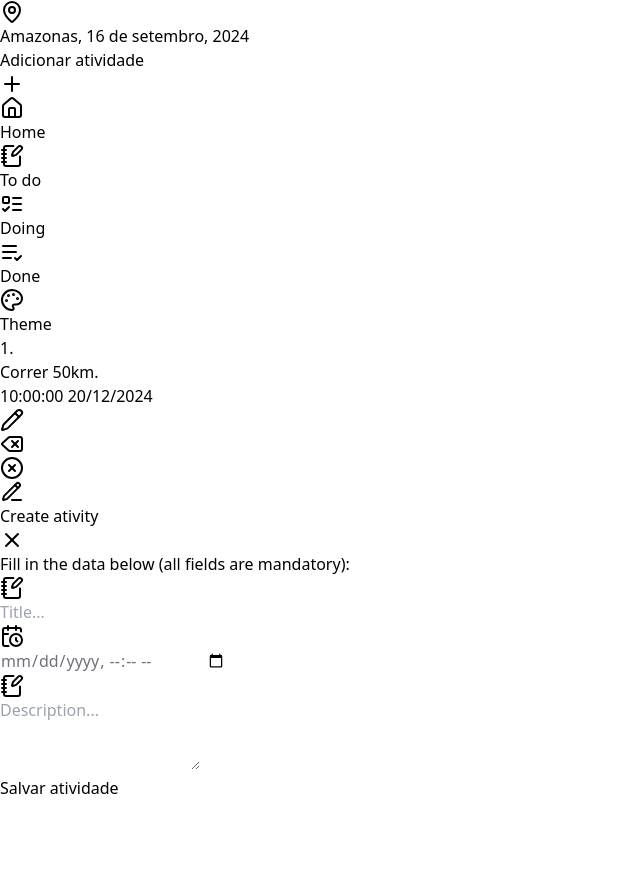
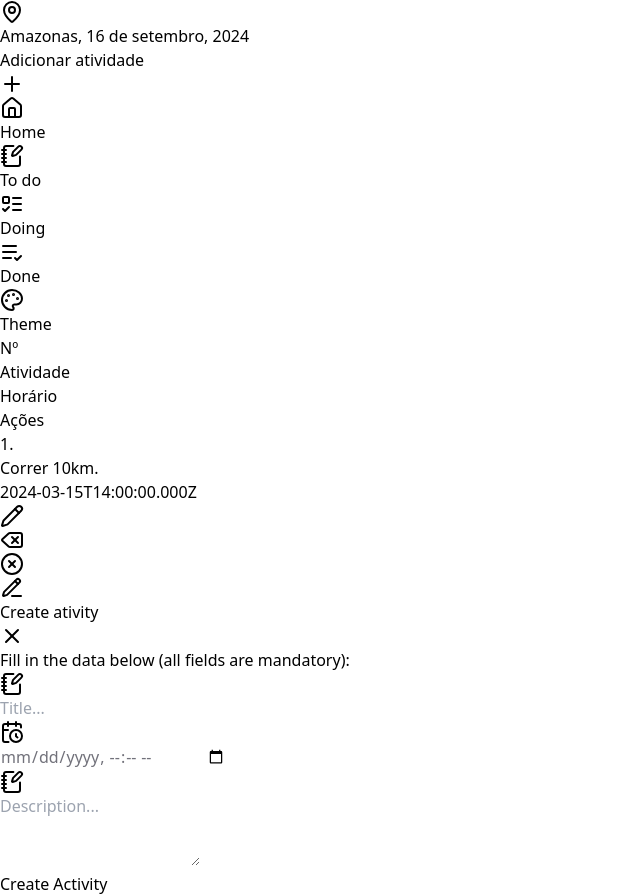
Before and after one commit to JacksonSants/todo-list-frontend, a React (Vite) app: page / in a window 1280 px wide. Both pictures are taken after a click on the button "Adicionar atividade". Shown: the whole page, without its empty margins (0-640 px from the left). Before the commit the page ends 800 px from the top, so only its background shows below. Built offline with nearby package versions, Linux system fonts and the light colour scheme.

Commit message:
cadastro de tarefa.

```diff
--- a/src/app.tsx
+++ b/src/app.tsx
@@ -1,8 +1,23 @@
-import { AtSign, CalendarClock, Circle, CircleX, Delete, Edit, Home, ListCheck, ListTodo, MapPin, NotebookPen, Palette, Pencil, PencilLine, Plus, User, X } from "lucide-react";
-import { useState } from "react";
+import { CalendarClock, CircleX, Delete, Home, ListCheck, ListTodo, MapPin, NotebookPen, Palette, Pencil, PencilLine, Plus, X } from "lucide-react";
+import { FormEvent, useState } from "react";
+
+interface Activity {
+  title?: string ;
+  datetime?: string;
+  description?: string;
+}
 
 export function App() {
   const [isCreateActivityModal, setIsCreateActivityModal] = useState(false);
+  const [isEditActivityModal, setIsEditActivityModal] = useState(false);
+  const [active,  setActive] = useState(true);
+  const [activities, setActivity] = useState<Activity[]>([
+    {
+      title: "Correr 10km.",
+      datetime: "2024-03-15T14:00:00.000Z",
+      description: "Correr 10km depois da universidade.",
+    },
+  ]);
 
   function createActivityModelOpen(){
     setIsCreateActivityModal(true);
@@ -13,6 +28,39 @@ export function App() {
 
   }
 
+  function editActivityModalOpen(){
+    setIsEditActivityModal(true);
+  }
+
+  function editActivityModalClose(){
+    setIsEditActivityModal(false);
+  }
+
+  function addNewActivity(event: FormEvent<HTMLFormElement>){
+    event.preventDefault();
+    const data = new FormData(event.currentTarget);
+    const title = data.get('title')?.toString();
+    const datetime = data.get('datetime')?.toString();
+    const description = data.get('description')?.toString();
+
+    const activity: Activity = {
+      title,
+      datetime,
+      description,
+    };
+
+    if (!title || !datetime || !description) {
+      return window.alert("Campos vázios. Preencha todos os campos.");
+    }
+
+    setActivity([
+      ...activities,
+      activity,
+    ]);
+
+    setIsCreateActivityModal(false);
+
+  }
 
   return (
   <div className="max-w-70 p-10 flex gap-10">
@@ -66,23 +114,45 @@ export function App() {
 
     </div>
 
-    <div className="w-full flex flex-col gap-10">
+    <div className="h-[85vh] w-full flex flex-col gap-5 overflow-auto">
 
-      <div className="w-full flex flex-col gap-4 h-32">
-        <div className="w-full bg-zinc-800 flex-1 rounded-xl flex items-center justify-between px-10">
+      <div className="w-full flex flex-col gap-4 h-10">
+        <div className="w-full flex-1 rounded-xl flex items-center justify-between px-10">
           <div className="w-full flex items-center justify-between gap-2">
+            <h1 className="text-zinc-100">Nº</h1>
+
+            <span className="text-zinc-100 flex-1">Atividade</span>
+
+            <div className="flex gap-60">
+              <div className="flex items-center gap-10">
+                <span className="text-zinc-100 flex items-center">Horário</span>
+              </div>
+
+              <div className="flex w-full items-center gap-10">
+                <span className="text-zinc-100 flex items-center">Ações</span>
+              </div>
+            </div>
+          </div>
+        </div>
+      </div>
+
+      <div className="w-full flex flex-col gap-4 h-20">
+        {activities.map(activity => (
+          <div className="w-full bg-zinc-800 flex-1 rounded-xl flex items-center justify-between px-10">
+          <div className="w-full flex items-center justify-between gap-2 h-20">
             <h1 className="text-zinc-100">1.</h1>
-            <span className="text-zinc-100 flex-1">Correr 50km.</span>
+            <span className="text-zinc-100 flex-1">{activity.title}</span>
             <div className="flex items-center gap-10">
-              <span className="text-zinc-100 flex items-center">10:00:00 20/12/2024</span>
+              <span className="text-zinc-100 flex items-center">{activity.datetime}</span>
                 <div className="flex items-center gap-5">
-                <Pencil className="size-10 text-zinc-100 text-xl rounded-md hover:bg-zinc-950 p-2"/>
+                <Pencil className="size-10 text-zinc-100 text-xl rounded-md hover:bg-zinc-950 p-2" onClick={editActivityModalOpen}/>
                 <Delete className="size-10 text-zinc-100 text-xl rounded-md hover:bg-zinc-950 p-2"/>
                 <CircleX className="size-10 text-zinc-100 text-xl rounded-md hover:bg-zinc-950 p-2"/>
               </div>
             </div>
           </div>
         </div>
+        ))}
       </div>
 
     </div>
@@ -91,11 +161,51 @@ export function App() {
         <div className="w-[640px rounded-xl py-5 px-6 bg-zinc-900 space-y-5">
           <div className="space-y-2">
             <div className="flex items-center justify-between gap-3">
-              <div className="flex items-center">
+              <div className="flex items-center gap-2">
                 <PencilLine  className="text-zin size-7 text-zinc-400"/>
                 <h2 className="text-lg font-semibold text-zinc-400">Create ativity</h2>
               </div>
               <X className="text-zinc-400 size-7 text-right" onClick={createActivityModelClose}/>
+            </div>
+            <p className="text-sm text-zinc-400">
+            Fill in the data below (all fields are mandatory):</p>
+          </div>
+          <form onSubmit={addNewActivity} className="space-y-3">
+            <div className="flex px-2 bg-zinc-950 border-l-zinc-800 rounded-lg items-center gap-2">
+              <NotebookPen className="size-5 text-zinc-400"/>
+              <input type="text" name="title" placeholder="Title..." className="bg-transparent text-lg text-zinc-100 placeholder:text-zinc-500 outline-none"/>
+            </div>
+
+            <div className="flex px-2 bg-zinc-950 border-l-zinc-800 rounded-lg items-center gap-2">
+              <CalendarClock className="size-5 text-zinc-400"/>
+              <input type="datetime-local" name="datetime" placeholder="End time......" className="bg-transparent flex-1 text-lg text-zinc-500 outline-none [color-scheme:dark]" style={{ color: '#71717A' }}
+  />
+            </div>
+
+            <div className="flex px-2 bg-zinc-950 border-l-zinc-800 rounded-lg gap-2">
+              <NotebookPen className="size-5 text-zinc-500"/>
+              <textarea placeholder="Description..." name="description" rows={3} className="bg-transparent flex-1 text-lg text-zinc-100 placeholder:text-zinc-500 outline-none resize-none" />
+            </div>
+
+            <button  type="submit" className="w-full justify-center bg-lime-300 text-lime-950 rounded-lg px-5 py-2 font-medium flex items-center gap-2 hover:bg-lime-400">
+                Create Activity
+            </button>
+
+          </form>
+        </div>
+      </div>
+    )}
+
+    {isEditActivityModal && (
+      <div className="fixed inset-0 bg-black/60 flex items-center justify-center">
+        <div className="w-[640px rounded-xl py-5 px-6 bg-zinc-900 space-y-5">
+          <div className="space-y-2">
+            <div className="flex items-center justify-between gap-3">
+              <div className="flex items-center gap-2">
+                <PencilLine  className="text-zin size-7 text-zinc-400"/>
+                <h2 className="text-lg font-semibold text-zinc-400">Edit ativity</h2>
+              </div>
+              <X className="text-zinc-400 size-7 text-right" onClick={editActivityModalClose}/>
             </div>
             <p className="text-sm text-zinc-400">
             Fill in the data below (all fields are mandatory):</p>
@@ -126,7 +236,6 @@ export function App() {
       </div>
     )}
 
-
   </div>
   )
 }
```
